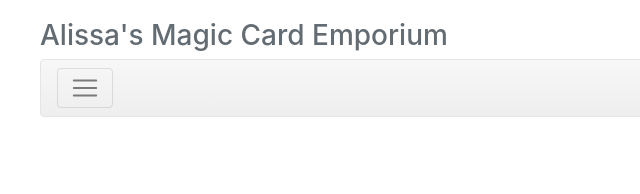
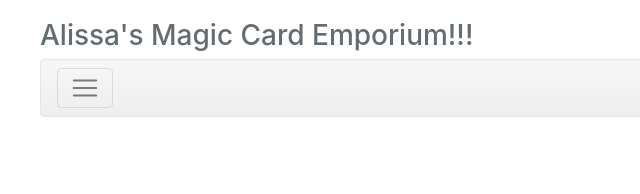
Before and after one commit to alissalikavec/fe-demo, a plain HTML site: page index.html in a window 1280 px wide. Shown: the top 194 px of the page, 45-685 px from the left. Drawn offline with nearby package versions, Linux system fonts and the light colour scheme; a script that the page names is missing.

Commit message:
Add three explanation marks, for emphasis

```diff
--- a/index.html
+++ b/index.html
@@ -23,7 +23,7 @@
     <div class="container">
 
       <div class="masthead">
-        <h3 class="text-muted">Alissa's Magic Card Emporium</h3>
+        <h3 class="text-muted">Alissa's Magic Card Emporium!!!</h3>
 
         <nav class="navbar navbar-light bg-faded rounded mb-3">
           <button class="navbar-toggler" type="button" data-toggle="collapse" data-target="#navbarCollapse" aria-controls="navbarCollapse" aria-expanded="false" aria-label="Toggle navigation">
```
